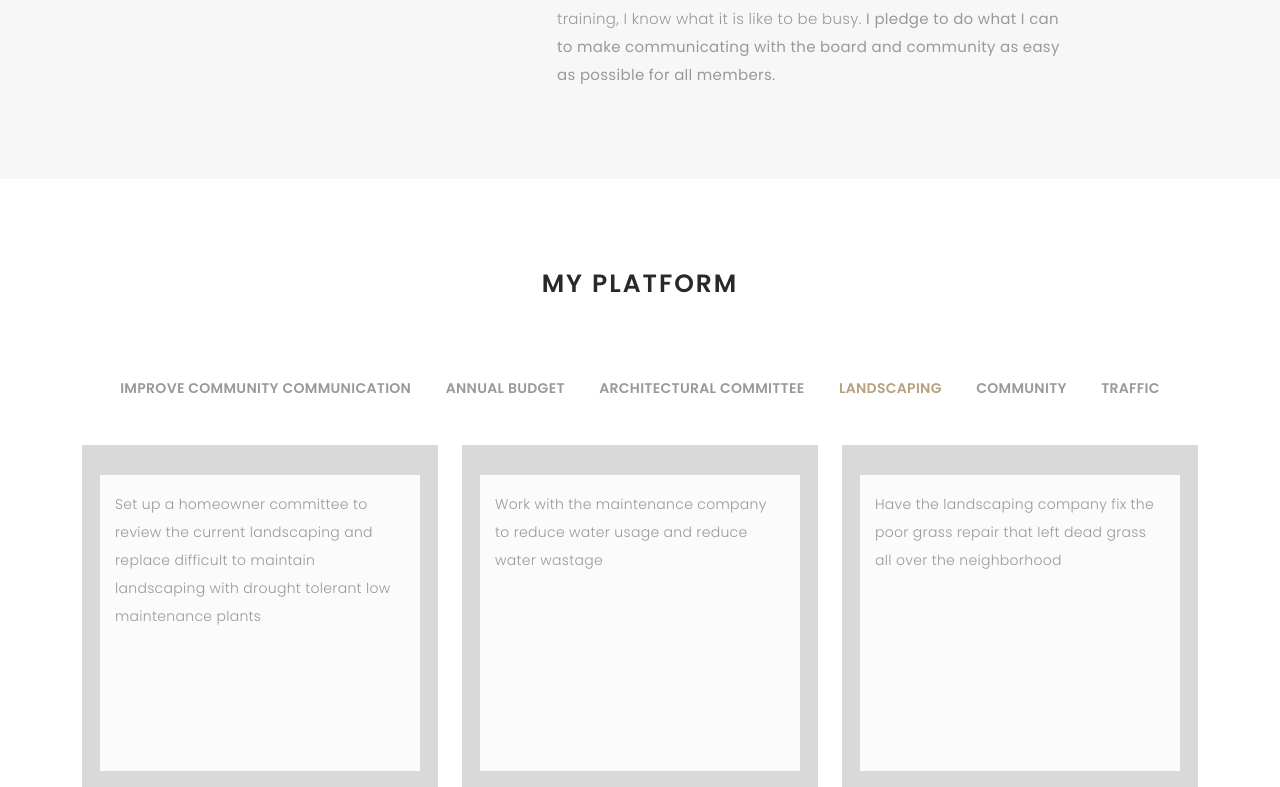
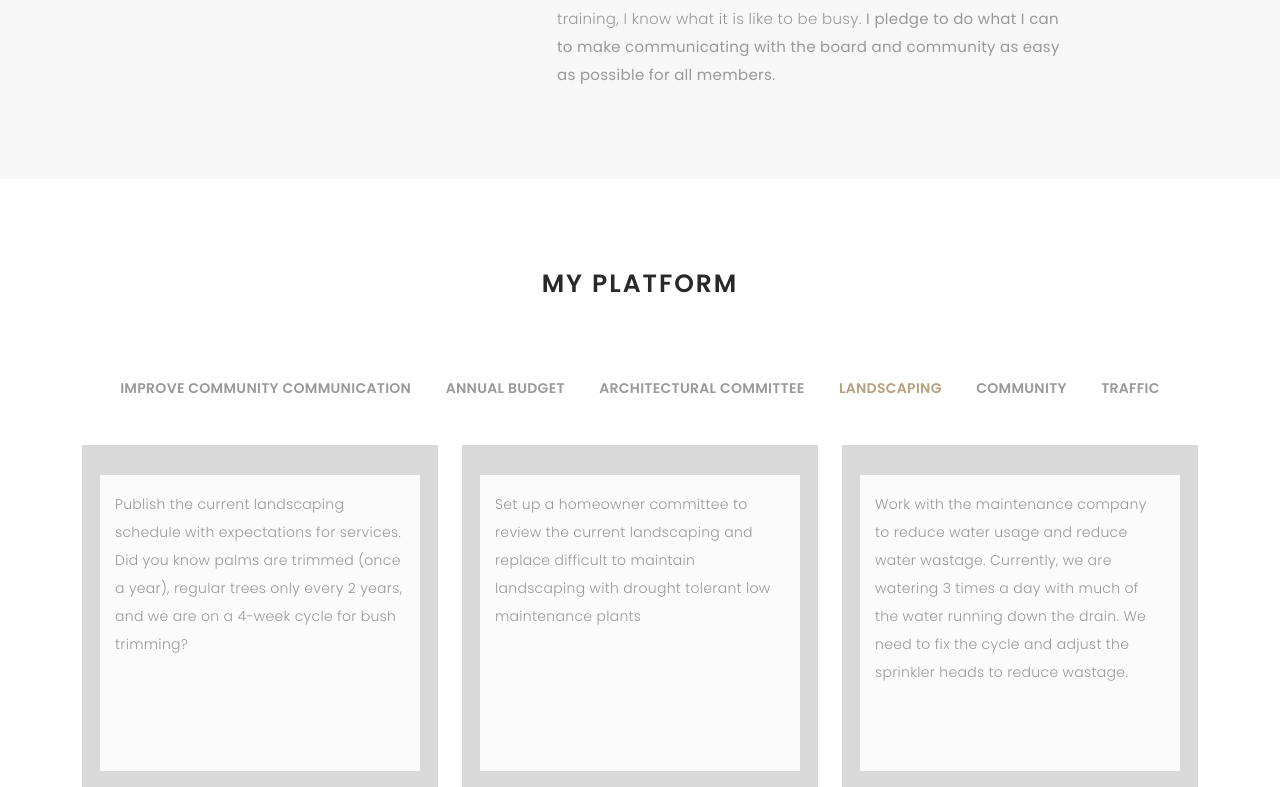
Before and after one commit to sanderson82/IslandsHoaOC, a plain HTML site: page index.html in a window 1280 px wide. Both pictures are taken after a click on the item "LANDSCAPING". Shown: the part 1379-2166 px from the top of the page. Drawn offline with nearby package versions, Linux system fonts and the light colour scheme; a web font is replaced by a local one.

Commit message:
Update landscaping issues

```diff
--- a/index.html
+++ b/index.html
@@ -92,7 +92,7 @@
             <div class="about-descr">
               <p class="p-heading">My name is Steven Anderson and I live at 39 Barbados Dr with my wife Sulma Escobar and two children Lucas and Carissa.  We have been members of the association since 2013. </p>
               <p class="separator">I am a Software Engineer and Sulma is an Interior Designer.  Over the years I have worked on many projects, across various groups, time zones, while achieving consensus high quality products.</p>
-              <p class="separator">I believe in transparency and the skills I have are well suited to help lead our HOA.  I will speak to the community, ask questions, and work towards a better community for all of us, and if I am voted in, <b>I promise to listen, respond and be proactive to issues brought up by you</b></p>
+              <p class="separator">I believe in transparency, and I have the skills that are well suited to help lead our HOA.  I will speak to the community, ask questions, and work towards a better community for all of us, and if I am voted in, <b>I promise to listen, respond and be proactive to issues brought up by you</b></p>
               <p class="separator">As a father with 2 children in competitive sports and music training, I know what it is like to be busy.  <b>I pledge to do what I can to make communicating with the board and community as easy as possible for all members.</b></p>
             </div>
 
@@ -191,6 +191,13 @@
           <div class="col-lg-4 col-md-6 portfolio-item filter-landscaping">
             <img src="assets/img/portfolio/portfolio.png" class="img-fluid" alt="">
             <div class="portfolio-info">
+              <p>Publish the current landscaping schedule with expectations for services.  Did you know palms are trimmed (once a year), regular trees only every 2 years, and we are on a 4-week cycle for bush trimming?</p>
+            </div>
+          </div>
+
+          <div class="col-lg-4 col-md-6 portfolio-item filter-landscaping">
+            <img src="assets/img/portfolio/portfolio.png" class="img-fluid" alt="">
+            <div class="portfolio-info">
               <p>Set up a homeowner committee to review the current landscaping and replace difficult to maintain landscaping with drought tolerant low maintenance plants</p>
             </div>
           </div>
@@ -198,14 +205,14 @@
           <div class="col-lg-4 col-md-6 portfolio-item filter-landscaping">
             <img src="assets/img/portfolio/portfolio.png" class="img-fluid" alt="">
             <div class="portfolio-info">
-              <p>Work with the maintenance company to reduce water usage and reduce water wastage</p>
+              <p>Work with the maintenance company to reduce water usage and reduce water wastage.  Currently, we are watering 3 times a day with much of the water running down the drain.  We need to fix the cycle and adjust the sprinkler heads to reduce wastage.</p>
             </div>
           </div>
 
           <div class="col-lg-4 col-md-6 portfolio-item filter-landscaping">
             <img src="assets/img/portfolio/portfolio.png" class="img-fluid" alt="">
             <div class="portfolio-info">
-              <p>Have the landscaping company fix the poor grass repair that left dead grass all over the neighborhood</p>
+              <p>Have you noticed dead and dry grass in the neighborhood?  As a community have paid to repair it, but it has not lived up to expectations.  We need to have the landscape company properly top seed and repair grass during the right time of year and level the new grass to the same as old.</p>
              </div>
           </div>
 
```
